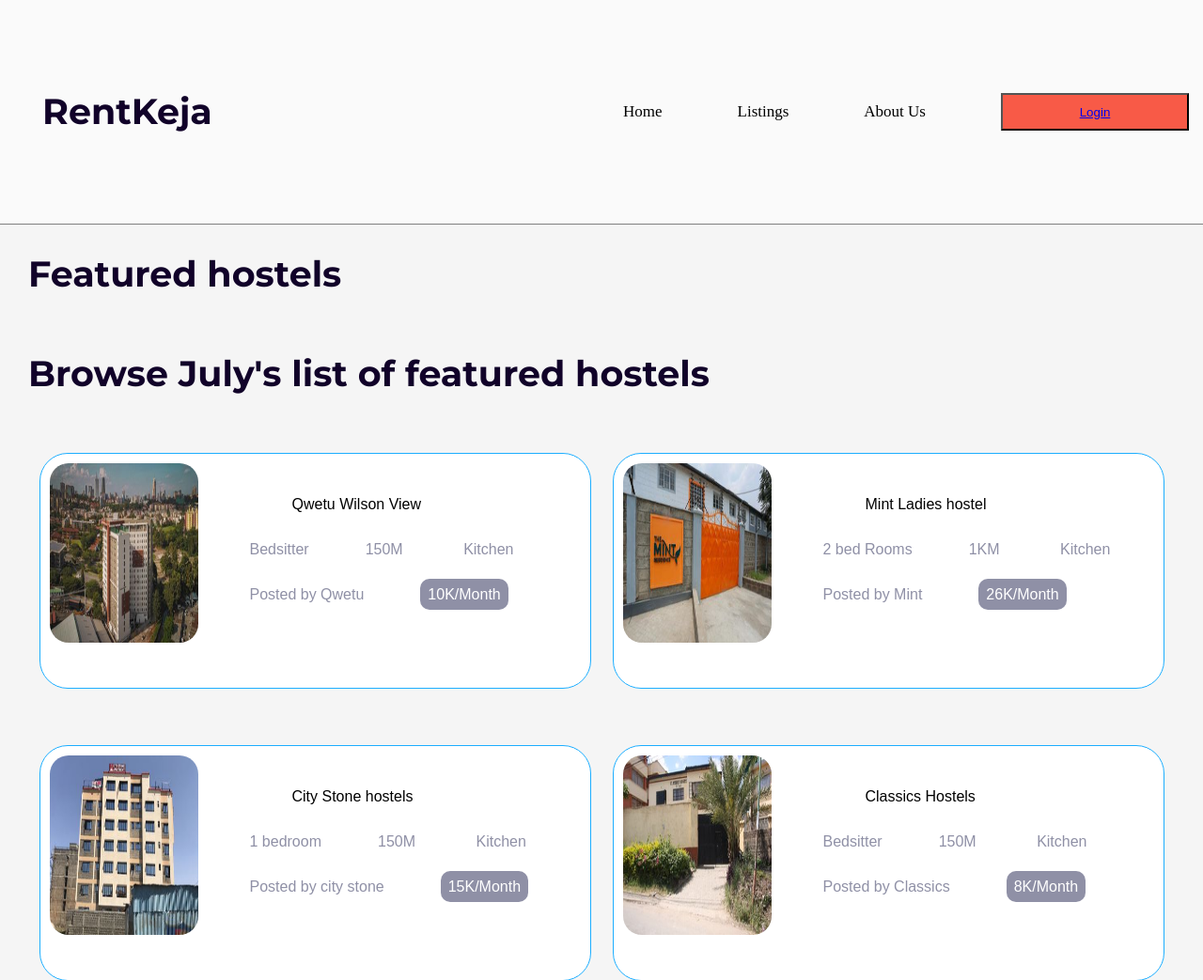
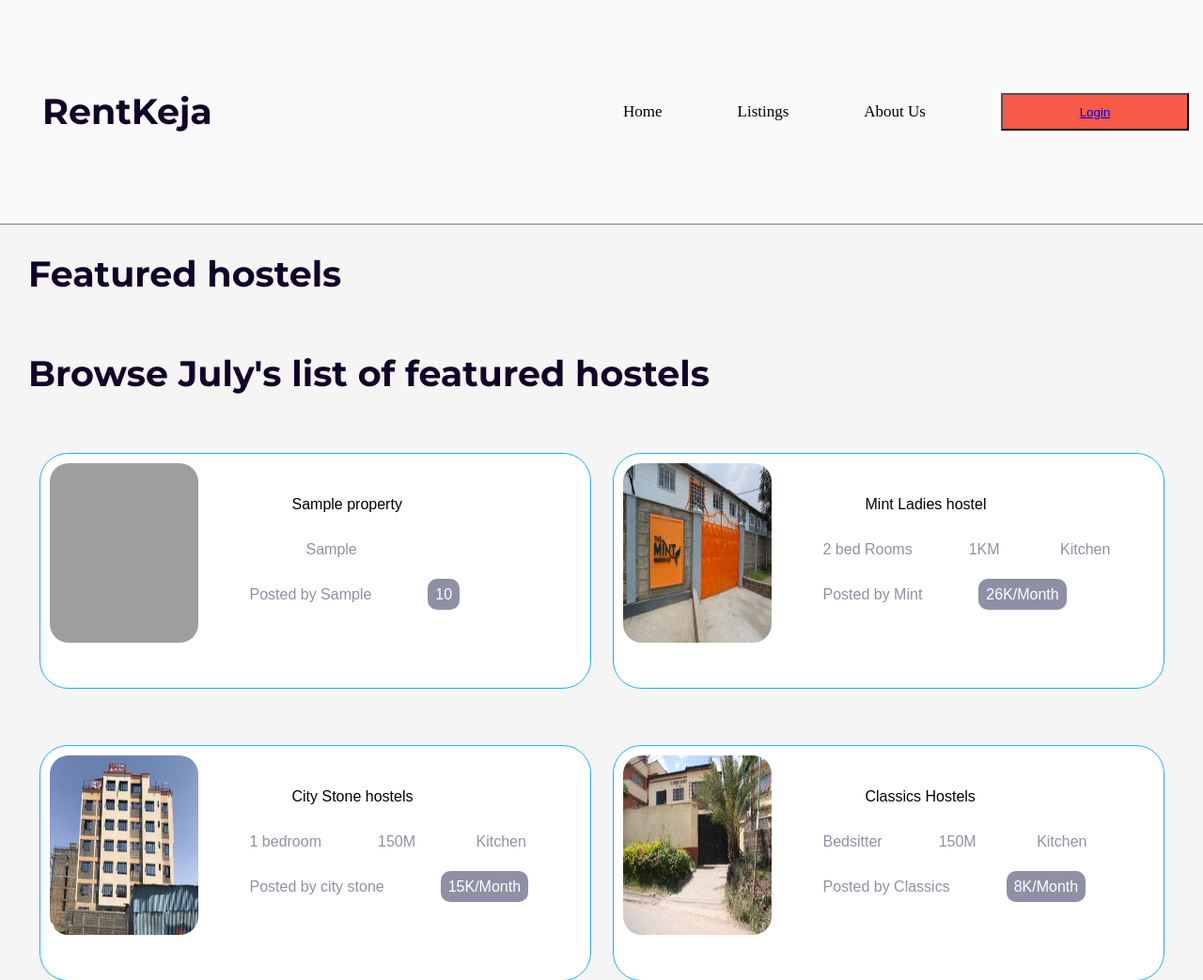
Before and after one commit to benaiah-ke/RentKeja, a PHP site: page /listings.php in a window 1280 px wide. Shown: the top 1043 px of the page at 94% size. Run offline with PHP 8.4, Linux system fonts and the light colour scheme; tables that the repository leaves empty or names only in its code hold one stand-in row (values such as "Sample post"); some web fonts are replaced; grey boxes are pictures that could not be loaded.

Commit message:
single property fetch

```diff
--- a/listings.php
+++ b/listings.php
@@ -65,14 +65,19 @@
         <?php } // Close the if ?>
 
     <div class="line1">
-        <div class="featured">
-            <a href="#"><img src="/Listings assets/Images/qwetu wilson view.jpg" alt=""></a>
+        <!-- Loop on available properties, creating a div for each -->
+    <?php foreach($properties as $property){ // Open a loop ?>
+        <?php if ($property['id'] < 3) { ?>
+        <div class="featured" onClick="location.href='single-properties.html'">
+            <a href="#"><img src="landing_assets/images/hostel4.jpg" alt="Hostel image 1" /></a>
             <div>
-                <p id="name">Qwetu Wilson View</p>
-                <p id="type"><span>Bedsitter</span><span>150M</span> <span> Kitchen</span></p>
-                <P id="classification"><span>Posted by Qwetu</span><span id="sp">10K/Month</span></p>
+                <p id="name"><?php echo $property['name']; ?></p>
+                <p id="type"><span><?php echo $property['type']; ?></span><span><?php echo $property['size']; ?></span></p>
+                <P id="classification"><span>Posted by <?php echo $property['agent']; ?></span><span id="sp"><?php echo $property['price']; ?></span></p>
             </div>
         </div>
+        <?php } // Close the if ?>
+    <?php } // Close the loop ?>
         <div class="featured">
             <a href="#"><img src="/Listings assets/Images/Mint ladies hostel.jpg" alt=""></a>
             <div>
```
